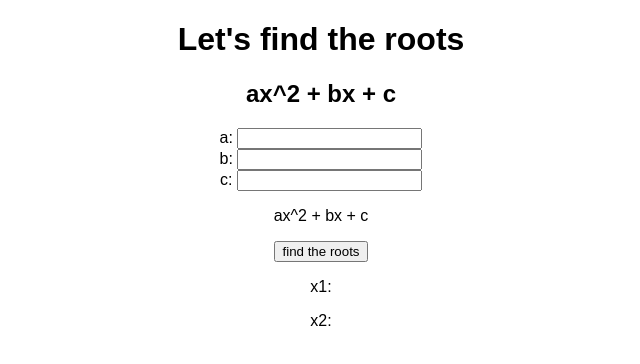
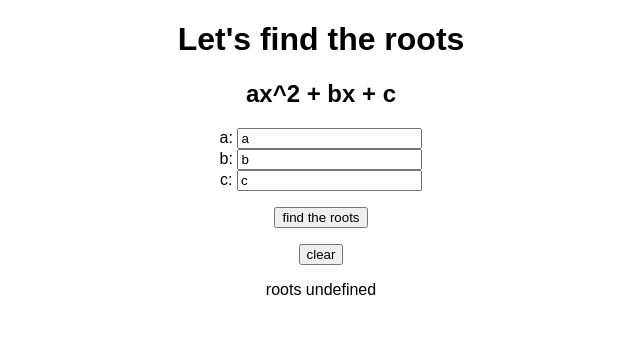
Before and after one commit to alinaMy/square-roots, a React (Create React App) app: page / in a window 1280 px wide. Shown: the top 364 px of the page, without its empty margins (319-959 px from the left). Built offline with nearby package versions, Linux system fonts and the light colour scheme.

Commit message:
results added

```diff
--- a/src/App.js
+++ b/src/App.js
@@ -6,7 +6,9 @@ class App extends Component {
   state = {
     a: "a",
     b: "b",
-      c: "c"
+    c: "c",
+    x1: '',
+    x2: ''
   }
   indexChangeHandlerA = (event) => {
     this.setState({
@@ -26,37 +28,73 @@ class App extends Component {
   }
 
   rootFinder = () => {
+    let a = this.state.a;
+    let b = this.state.b;
+    let c = this.state.c;
+    let result1 = (-b + Math.sqrt(Math.pow(b, 2) - 4 * a * c)) / (2 * a);
+    let result2 = (-b - Math.sqrt(Math.pow(b, 2) - 4 * a * c)) / (2 * a);
+    this.setState({
+      x1: result1,
+      x2: result2
+    })
+  }
 
-
+  clear = () => {
+    this.setState({
+        a: "a",
+        b: "b",
+        c: "c",
+        x1: '',
+        x2: ''
+    })
   }
   render() {
-
+    let results = null;
+    let square = Math.sqrt(Math.pow(this.state.b, 2) - 4 * this.state.a * this.state.c);
+    if (square > 0) {
+      results = (
+        <div>
+          <p>x1: {this.state.x1} </p>
+          <p>x2: {this.state.x2}</p>
+        </div>
+      )
+    } else {
+      results = (
+        <div>
+          <p>roots undefined </p>
+        </div>
+      )
+    }
 
     return (
       <div className="App">
         <h1>Let's find the roots</h1>
-        <h2>ax^2 + bx + c</h2>
+        <h2>{this.state.a}x^2 + {this.state.b}x + {this.state.c}</h2>
 
         <Index
           changed={this.indexChangeHandlerA}
+          value = {this.state.a}
         > a: </Index>
 
 
         <Index
           changed={this.indexChangeHandlerB}
+          value = {this.state.b}
         > b: </Index>
 
 
         <Index
           changed={this.indexChangeHandlerC}
+          value = {this.state.c}
         > c: </Index>
 
-        <p> {this.state.a}x^2 + {this.state.b}x + {this.state.c} </p>
         <p>
-          <button>find the roots</button>
+          <button onClick={this.rootFinder}>find the roots</button>
         </p>
-        <p>x1: </p>
-        <p>x2: </p>
+        <p>
+          <button onClick={this.clear}>clear</button>
+        </p>
+        {results}
 
       </div>
     );
--- a/src/Index/Index.js
+++ b/src/Index/Index.js
@@ -4,7 +4,10 @@ const index = (props) => {
     return (
         <div>
             <span> {props.children}</span>
-            <input type="text" onChange = {props.changed}/>
+            <input
+            type="text"
+            onChange = {props.changed}
+            value = {props.value}/>
         </div>
 
     )
```
Lines whose indentation alone changed are shown as unchanged.
